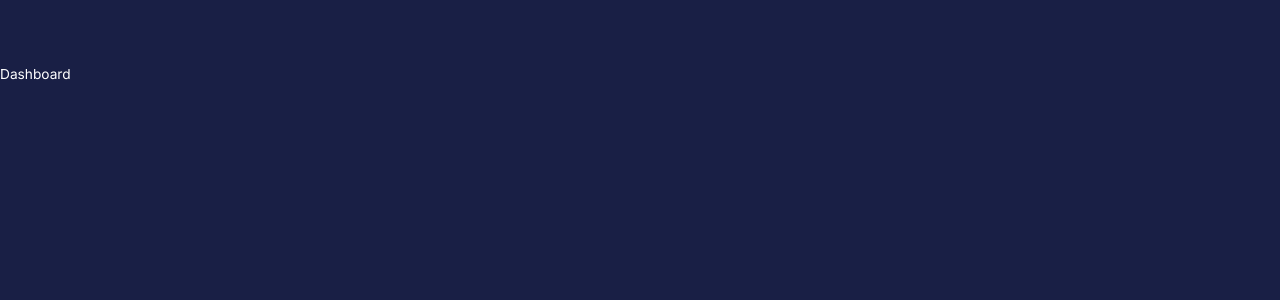
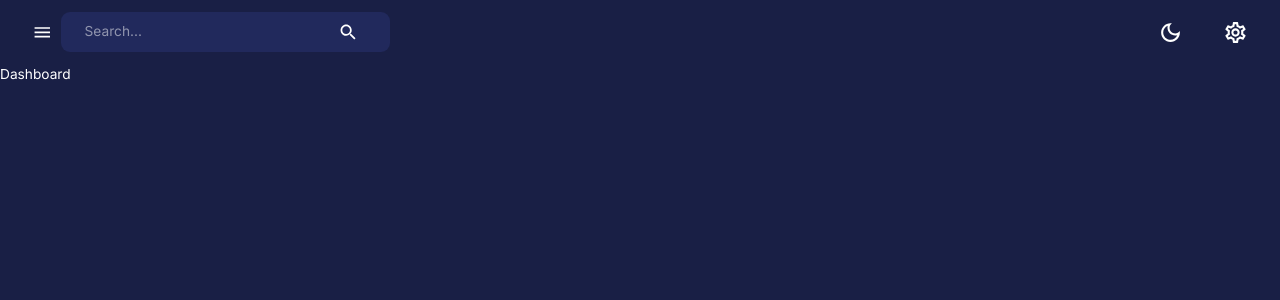
Before and after one commit to noahdvaughn/admin_dashboard, a React (Create React App) app in the folder client/: page /dashboard in a window 1280 px wide. Shown: the top 300 px of the page. Built offline with nearby package versions, Linux system fonts and the light colour scheme.

Commit message:
added navbar search icons

```diff
--- a/client/src/components/Navbar.jsx
+++ b/client/src/components/Navbar.jsx
@@ -4,10 +4,10 @@ import FlexBetween from './FlexBetween'
 import { useDispatch } from 'react-redux'
 import { setMode } from 'state'
 import profileImage from 'assets/pfp2.jpeg'
-import { AppBar, Toolbar, useTheme } from '@mui/material'
+import { AppBar, IconButton, InputBase, Toolbar, useTheme } from '@mui/material'
 
 const Navbar = () => {
-  const dispath = useDispatch()
+  const dispatch = useDispatch()
   const theme = useTheme()
   return (
     <AppBar
@@ -18,7 +18,36 @@ const Navbar = () => {
     }}
     >
       <Toolbar sx={{ justifyContent: "space-between"}}>
+
         {/* Leftside */}
+
+        <FlexBetween>
+          <IconButton onClick={()=> console.log('open/close sidebar')}>
+            <MenuIcon/>
+          </IconButton>
+          <FlexBetween backgroundColor={theme.palette.background.alt} borderRadius="9px" gap="3rem" p="0.1rem 1.5rem">
+          <InputBase placeholder='Search...'/>
+          <IconButton>
+            <Search />
+          </IconButton>
+          </FlexBetween>
+        </FlexBetween>
+
+        {/* RIGHT SIDE */}
+        <FlexBetween gap="1.5rem">
+          <IconButton onClick={()=> dispatch(setMode())}>
+          {theme.palette.mode === 'dark' ? (
+            <DarkModeOutlined sx={{ fontSize: "25px"}} />
+          ) : (
+            <LightModeOutlined sx={{fontSize: "25px"}} />
+          )
+        }
+          </IconButton>
+          <IconButton>
+            <SettingsOutlined sx={{fontSize: "25px"}} />
+          </IconButton>
+        </FlexBetween>
+
       </Toolbar>
     </AppBar>
   )
```
